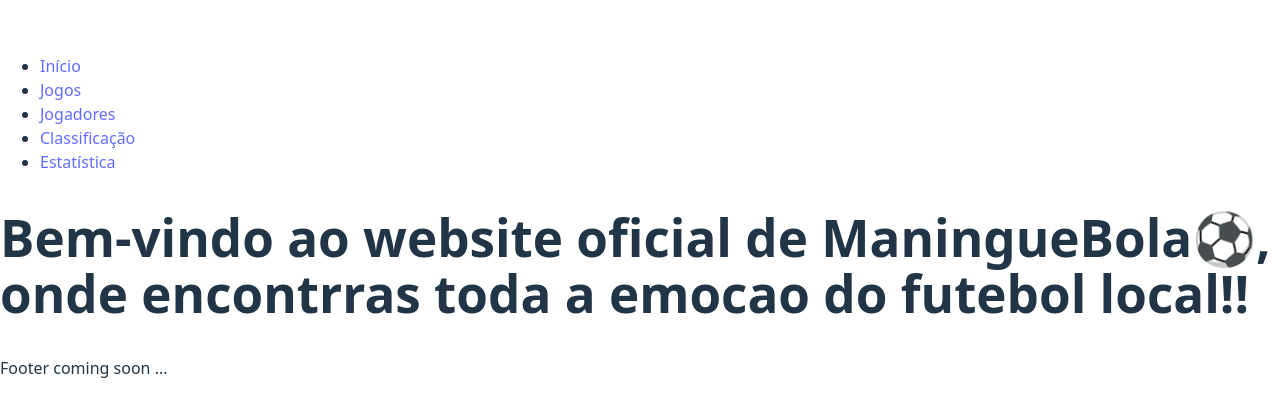
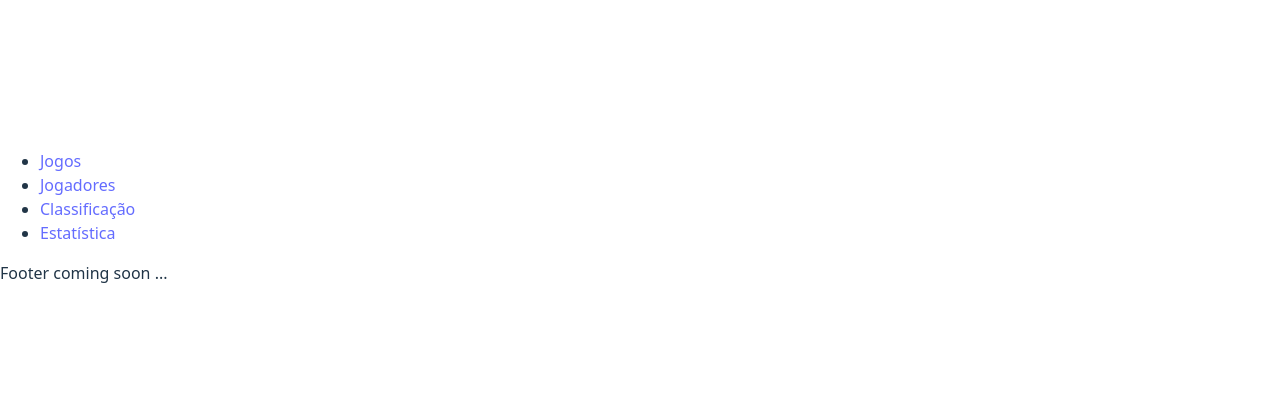
Before and after one commit to Raimundroid/maninguebola, a React (Vite) app: page / in a window 1280 px wide. Shown: the part 183-600 px from the top of the page. Built offline with nearby package versions, Linux system fonts and the light colour scheme.

Commit message:
deleted homepage

```diff
--- a/src/App.jsx
+++ b/src/App.jsx
@@ -1,6 +1,5 @@
 import { BrowserRouter, Routes, Route } from "react-router-dom";
 import Navbar from "./components/Navbar/Navbar.jsx";
-import Homepage from "./pages/Homepage/Homepage.jsx";
 
 import MatchesPage from "./pages/MatchesPage/MatchesPage.jsx";
 import PlayersPage from "./pages/PlayersPage/PlayersPage.jsx";
@@ -18,7 +17,6 @@ function App() {
 
         <main>
           <Routes>
-            <Route path="/" element={<Homepage />} />
             <Route path="/jogos" element={<MatchesPage />} />
             <Route path="/jogadores" element={<PlayersPage />} />
             <Route path="/classificacao" element={<StandingsPage />} />
--- a/src/components/Navbar/Navbar.jsx
+++ b/src/components/Navbar/Navbar.jsx
@@ -5,10 +5,6 @@ const Navbar = () => {
   return (
     <nav>
       <ul>
-        <li>
-          <Link to="/">Início</Link>
-        </li>
-
         <li>
           <Link to="/jogos">Jogos</Link>
         </li>
--- a/src/pages/HomePage/HomePage.jsx
+++ /dev/null
@@ -1,14 +0,0 @@
-import React from "react";
-
-const Homepage = () => {
-  return (
-    <div>
-      <h1>
-        Bem-vindo ao website oficial de ManingueBola⚽, onde encontrras toda a
-        emocao do futebol local!!
-      </h1>
-    </div>
-  );
-};
-
-export default Homepage;
```
